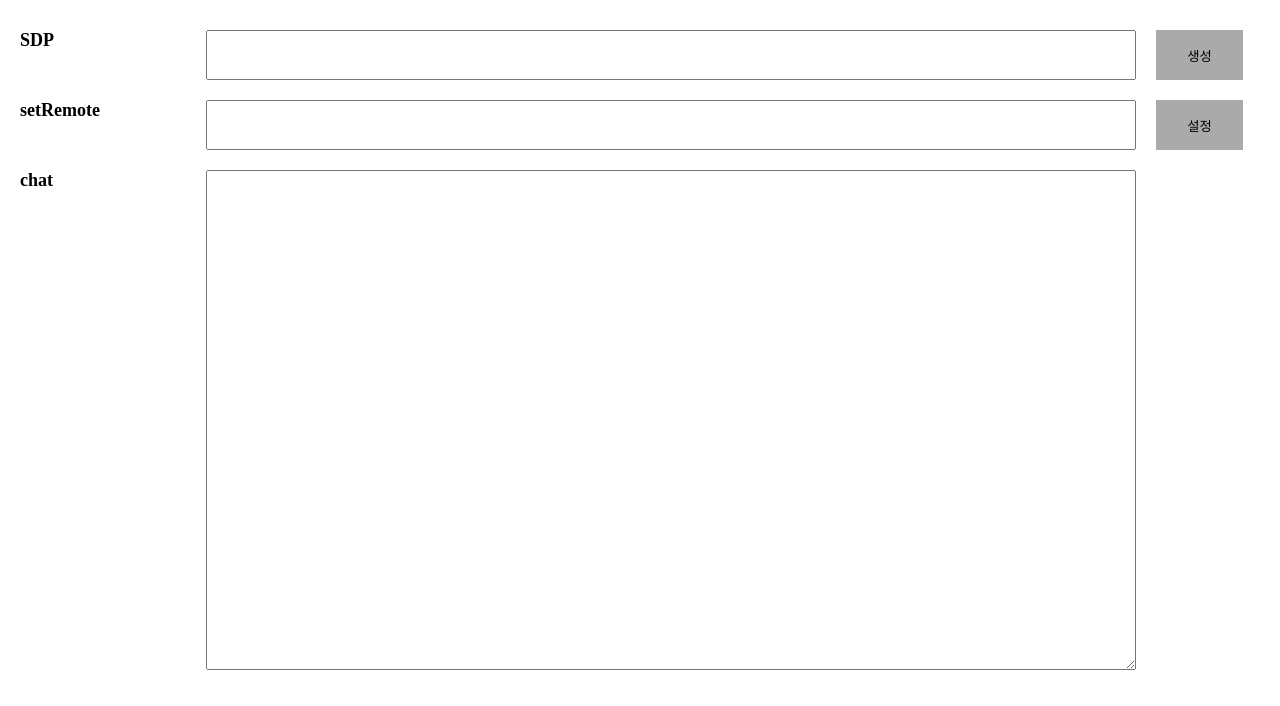
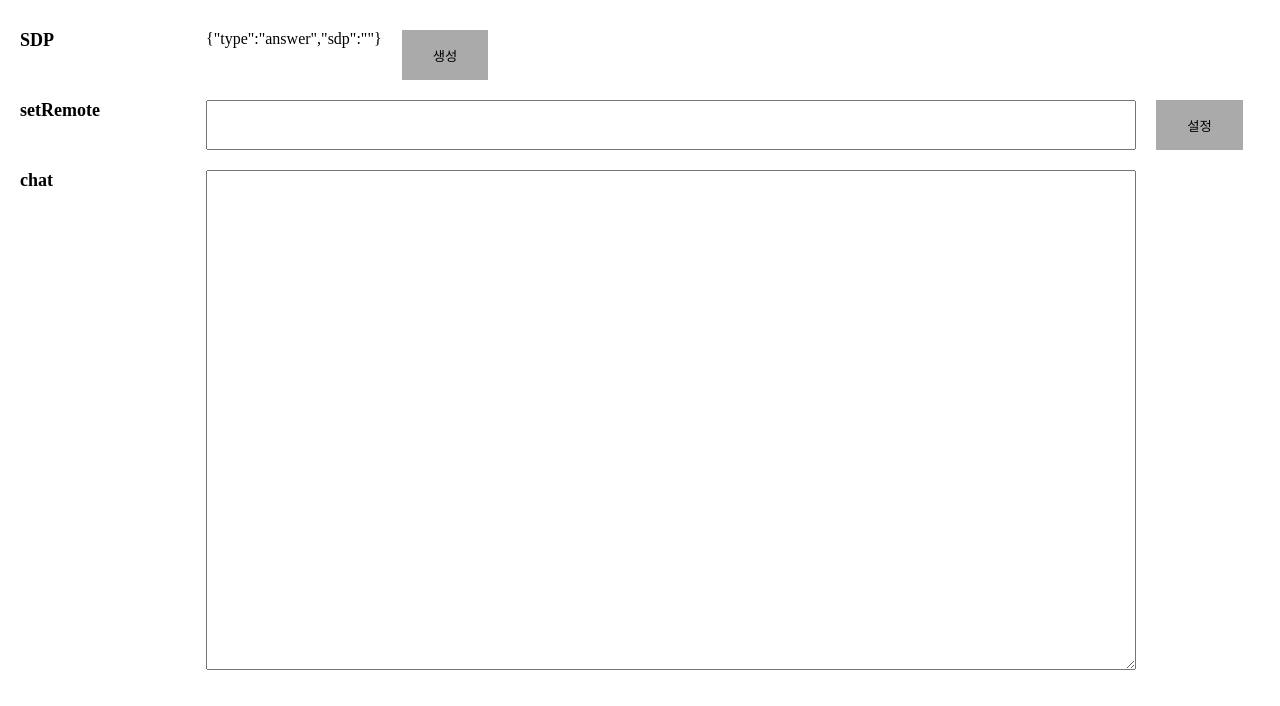
Before and after one commit to saiani1/webRTC-chat, a React (Vite) app: page / in a window 1280 px wide. Shown: the top 706 px of the page. Built offline with nearby package versions, Linux system fonts and the light colour scheme.

Commit message:
localDescription, remoteDescription설정 로직 구현(수정필요)

```diff
--- a/src/App.css
+++ b/src/App.css
@@ -34,6 +34,7 @@ button {
   height: 50px;
   border: none;
   background-color: #aaa;
+  cursor: pointer;
 }
 
 textarea {
--- a/src/App.tsx
+++ b/src/App.tsx
@@ -1,21 +1,57 @@
+import { useRef, useState } from "react";
 import "./App.css";
 
 function App() {
+  const [localDes, setLocalDes] = useState({
+    type: "answer",
+    sdp: "",
+  });
+
+  const setRemoteRef = useRef<HTMLInputElement>(null);
+  const textRef = useRef<HTMLTextAreaElement>(null);
+
+  const RTCPeerConnctionObject = new RTCPeerConnection({
+    iceServers: [{ urls: "stun:stun.l.google.com:19302" }],
+  });
+
+  const handleSDPBtnClick = async () => {
+    const offer = await RTCPeerConnctionObject.createOffer({
+      iceRestart: true,
+    });
+    await RTCPeerConnctionObject.setLocalDescription(offer);
+    if (offer.sdp) setLocalDes({ ...localDes, sdp: offer.sdp });
+  };
+
+  const handleSetRemoteBtnClick = async () => {
+    const ref = setRemoteRef.current;
+    const sdp = ref?.value;
+    if (ref && RTCPeerConnctionObject && sdp) {
+      await RTCPeerConnctionObject.setRemoteDescription(
+        new RTCSessionDescription(JSON.parse(sdp))
+      );
+      console.log(RTCPeerConnctionObject);
+    }
+  };
+
   return (
     <div className="wrap">
-      <form className="inputWrap">
+      <div className="inputWrap">
         <label htmlFor="sdp">SDP</label>
-        <input type="text" id="sdp" />
-        <button type="submit">생성</button>
-      </form>
-      <form className="inputWrap">
+        <p>{JSON.stringify(localDes)}</p>
+        <button type="button" onClick={handleSDPBtnClick}>
+          생성
+        </button>
+      </div>
+      <div className="inputWrap">
         <label htmlFor="setRemote">setRemote</label>
-        <input type="text" id="setRemote" />
-        <button type="submit">설정</button>
-      </form>
+        <input type="text" id="setRemote" ref={setRemoteRef} />
+        <button type="button" onClick={handleSetRemoteBtnClick}>
+          설정
+        </button>
+      </div>
       <div className="inputWrap">
         <label htmlFor="chat">chat</label>
-        <textarea />
+        <textarea ref={textRef} />
       </div>
     </div>
   );
```
